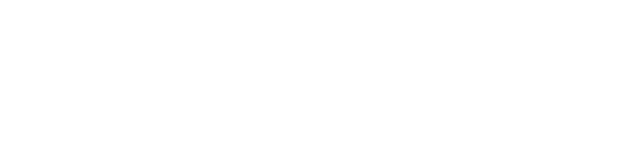
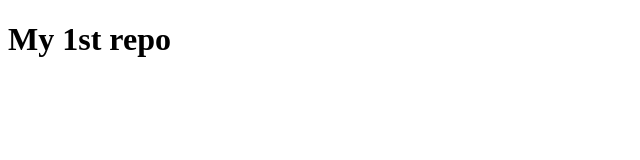
Before and after one commit to adibmahmud007/Repository-1, a plain HTML site: page index.html in a window 1280 px wide. Shown: the whole page, without its empty margins (0-640 px from the left). Drawn offline with Linux system fonts and the light colour scheme.

Commit message:
1st repo

```diff
--- a/index.html
+++ b/index.html
@@ -7,6 +7,9 @@
     <title>Document</title>
 </head>
 <body>
+    <h1>My 1st repo
+
+    </h1>
 
 </body>
 </html>
```
